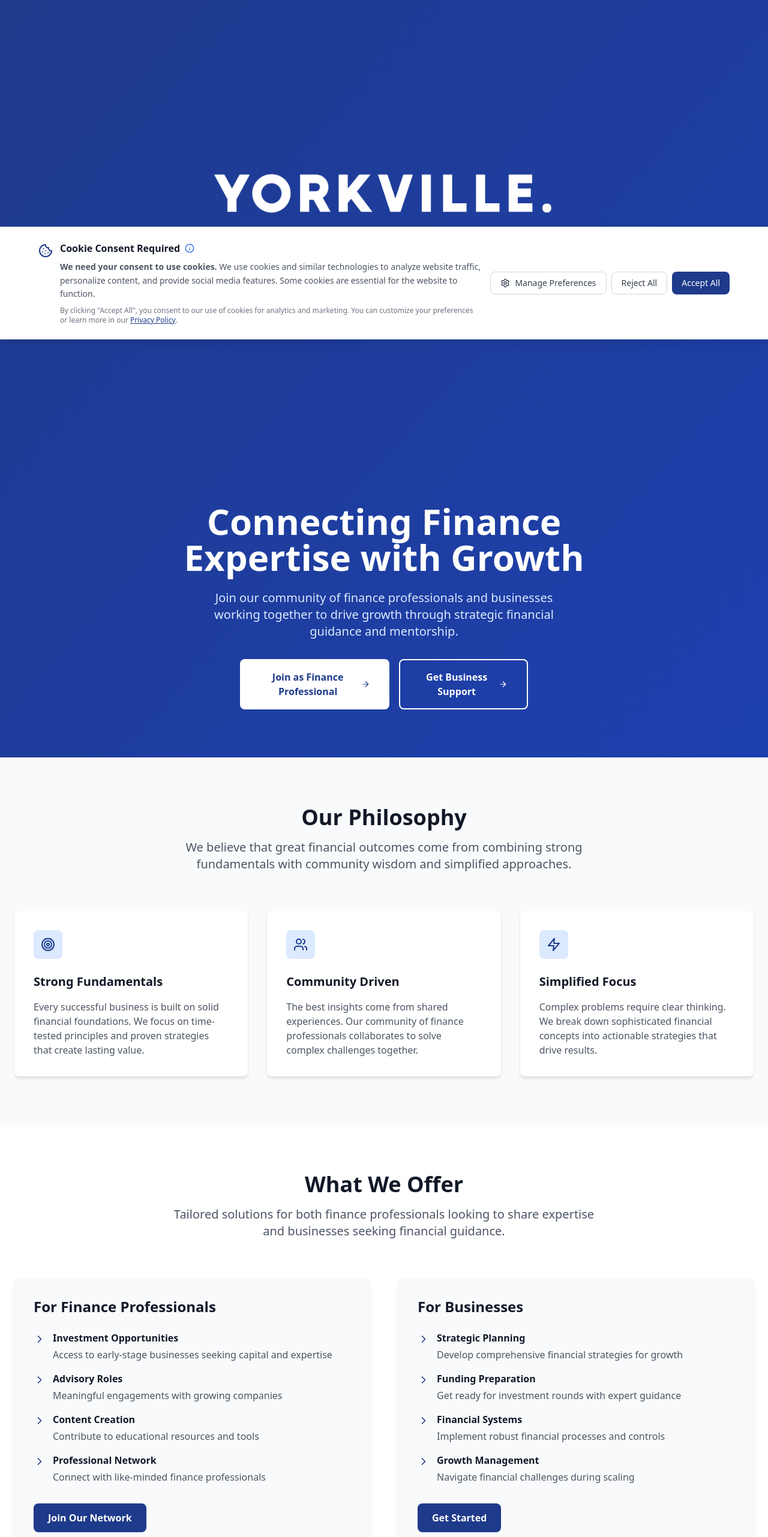
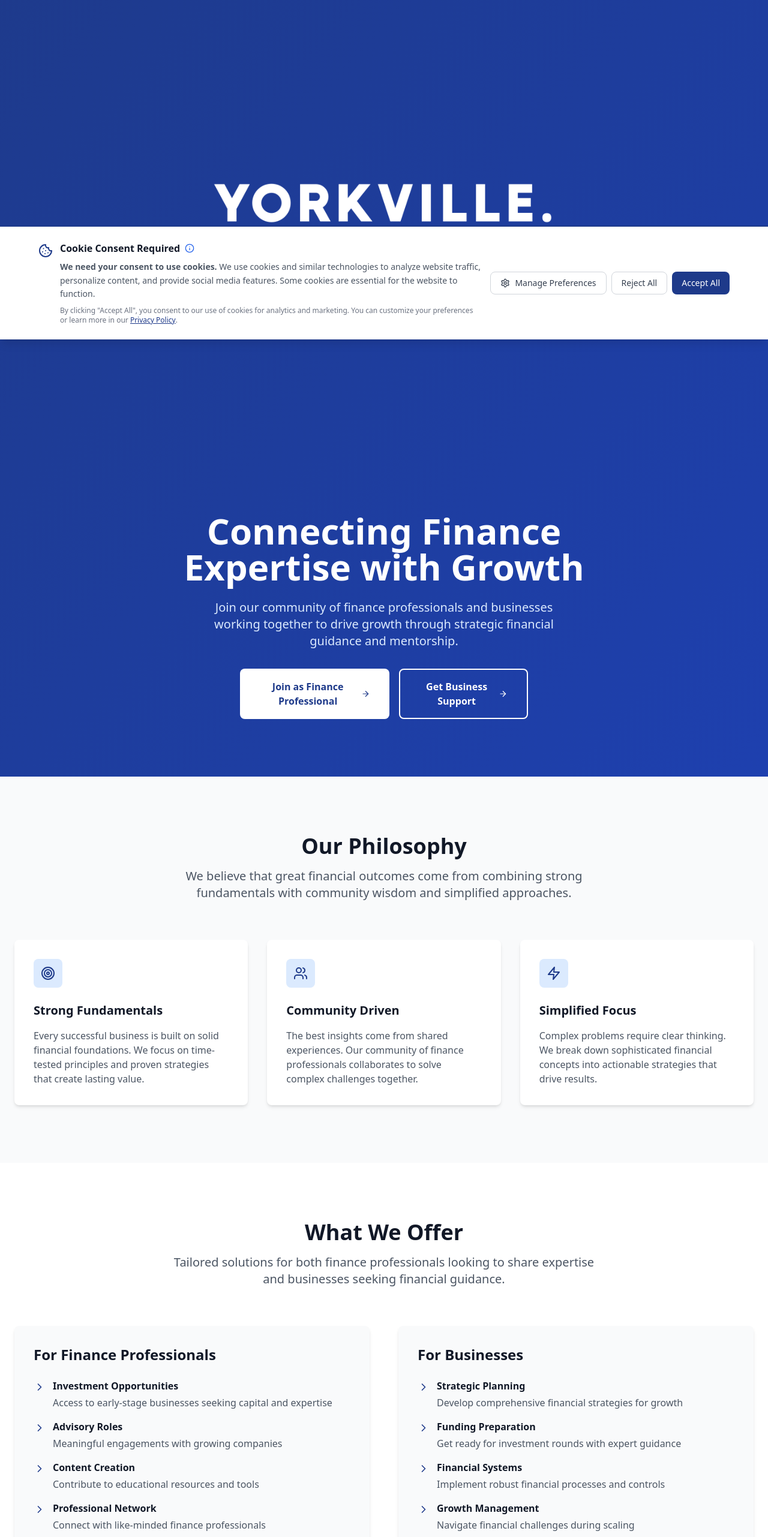
Before and after one commit to yorkville77/yorkville_v0, a React (Vite) app: page / in a window 1280 px wide. Shown: the part 234-2797 px from the top of the page at 60% size. Built offline with nearby package versions, Linux system fonts and the light colour scheme; no server answers.

Commit message:
Normalize Section Spacing

```diff
--- a/src/App.jsx
+++ b/src/App.jsx
@@ -150,7 +150,7 @@ function App() {
 
       {/* Hero Section */}
       <main id="main-content">
-        <section id="hero" className="bg-gradient-to-br from-blue-900 to-blue-800 text-white py-20">
+        <section id="hero" className="bg-gradient-to-br from-blue-900 to-blue-800 text-white py-16 sm:py-20 lg:py-24">
         <div className="container mx-auto px-4 sm:px-6">
           <div className="flex flex-col items-center text-center">
             <div className="mb-8">
@@ -193,7 +193,7 @@ function App() {
       </main>
 
       {/* Our Philosophy Section */}
-      <section id="philosophy" className="py-12 sm:py-16 lg:py-20 bg-gray-50">
+      <section id="philosophy" className="py-16 sm:py-20 lg:py-24 bg-gray-50">
         <div className="container mx-auto px-4 sm:px-6">
           <div className="text-center mb-12 sm:mb-16">
             <h2 className="text-2xl sm:text-3xl md:text-4xl font-bold text-gray-900 mb-4 px-4">
@@ -243,7 +243,7 @@ function App() {
       </section>
 
       {/* What We Offer Section */}
-      <section id="services" className="py-12 sm:py-16 lg:py-20 bg-white">
+      <section id="services" className="py-16 sm:py-20 lg:py-24 bg-white">
         <div className="container mx-auto px-4 sm:px-6">
           <div className="text-center mb-12 sm:mb-16">
             <h2 className="text-2xl sm:text-3xl md:text-4xl font-bold text-gray-900 mb-4 px-4">
--- a/src/components/NewsletterSignup.jsx
+++ b/src/components/NewsletterSignup.jsx
@@ -112,7 +112,7 @@ const NewsletterSignup = () => {
   }
 
   return (
-    <section className="py-12 sm:py-16 bg-blue-900">
+    <section className="py-16 sm:py-20 lg:py-24 bg-blue-900">
       <div className="container mx-auto px-4 sm:px-6">
         <div className="max-w-2xl mx-auto text-center">
           <div className="w-16 h-16 bg-blue-800 rounded-full flex items-center justify-center mx-auto mb-6">
--- a/src/components/SecurityBadges.jsx
+++ b/src/components/SecurityBadges.jsx
@@ -3,7 +3,7 @@ import { Shield, Lock, CheckCircle, Eye, Database, Globe } from 'lucide-react';
 
 const SecurityBadges = () => {
   return (
-    <div className="bg-gray-50 py-8 sm:py-12">
+    <div className="bg-gray-50 py-16 sm:py-20 lg:py-24">
       <div className="container mx-auto px-4 sm:px-6">
         <div className="text-center mb-8">
           <h3 className="text-lg sm:text-xl font-semibold text-gray-900 mb-2">
```
